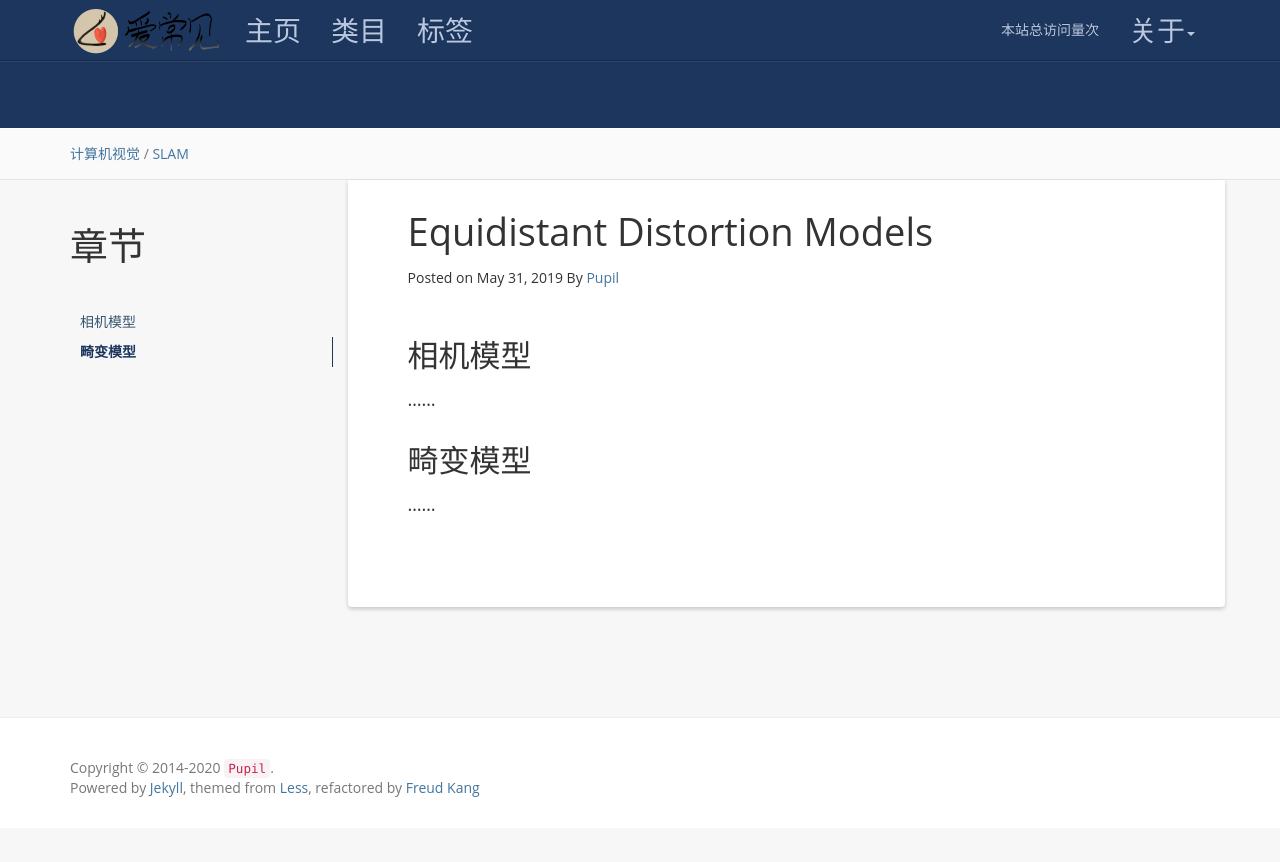
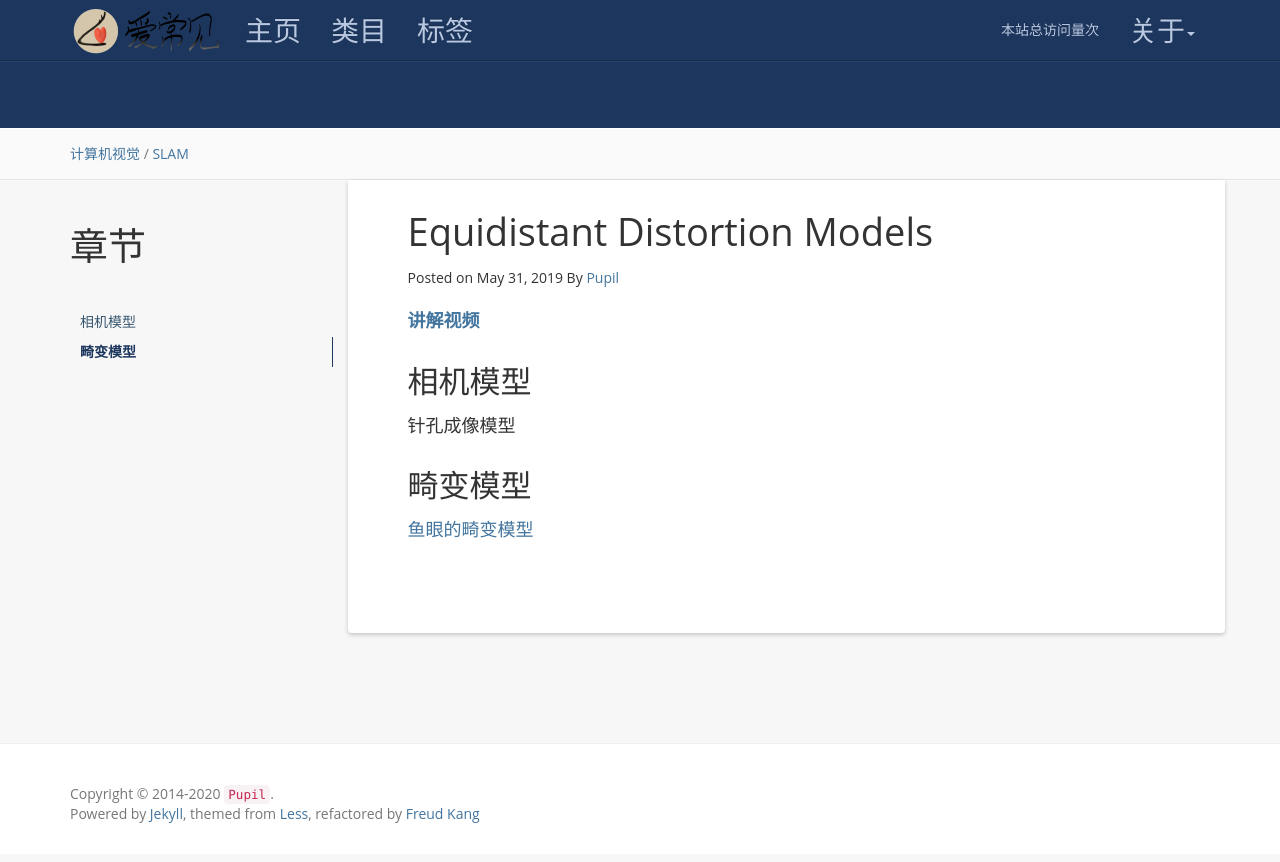
Before and after one commit to ichangjian/ichangjian.github.io, a Jekyll site: the page built from _posts/2019-05-31-equidistant-distortion-models.md, in a window 1280 px wide. Shown: the top 862 px of the page. Built offline with Jekyll 4.4.1, drawn with Linux system fonts in a browser that asks for light colours; nearby versions of some CDN libraries; a script that is not in the unit is left out; comment, search, counter and statistics services are not loaded.

Commit message:
添加视频及论文链接

```diff
--- a/_posts/2019-05-31-equidistant-distortion-models.md
+++ b/_posts/2019-05-31-equidistant-distortion-models.md
@@ -9,8 +9,9 @@ tag: SLAM
 * content
 {:toc}
 
+**[讲解视频](https://www.bilibili.com/video/BV11g4y1z7ZZ/)**
 
 ## 相机模型
-……
+针孔成像模型
 ## 畸变模型
-……
+[鱼眼的畸变模型](https://github.com/ichangjian/ichangjian.github.io/blob/master/paper/A_Generic_Camera_Model_and_Calibration_Method_for_Conventional_Wide-Angle_and_Fish-Eye_Lenses.pdf)
```
